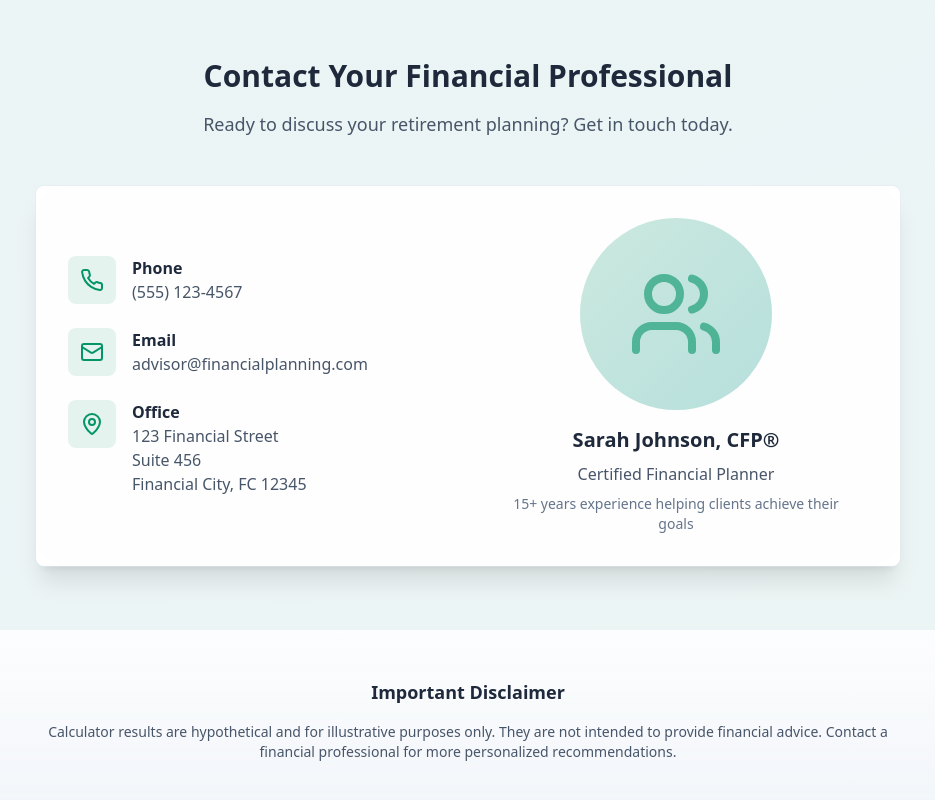
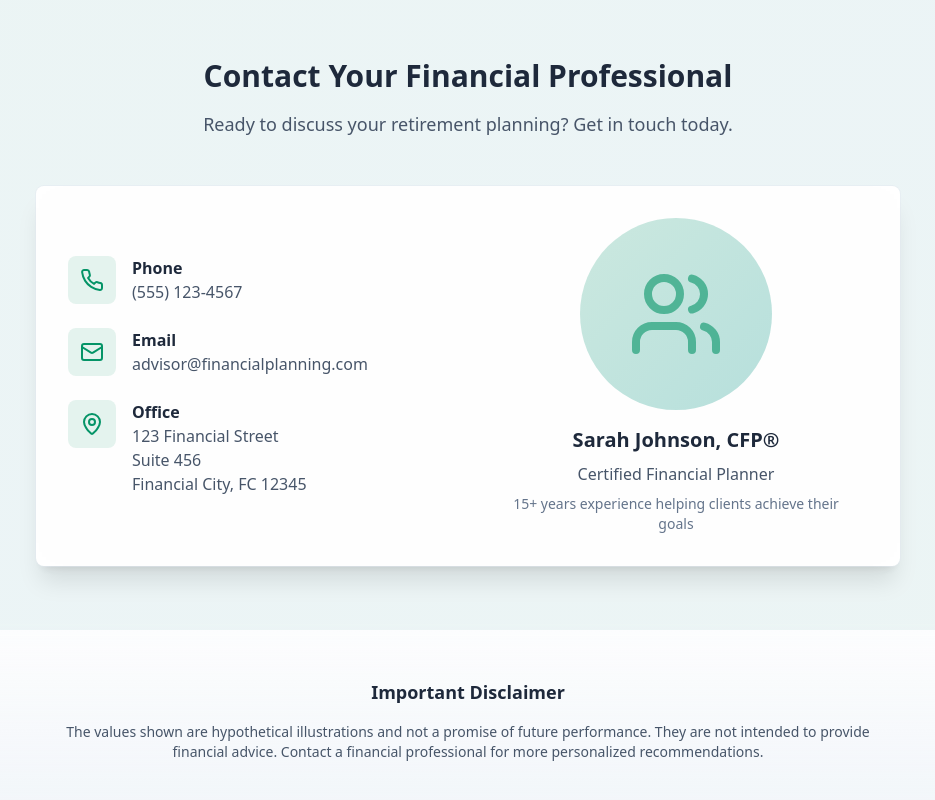
Before and after one commit to jasonmangold/nest-egg-explorer-tool, a React (Vite) app: page / in a window 1280 px wide. Shown: the part 2538-3338 px from the top of the page, without its empty margins (172-1107 px from the left). Built offline with nearby package versions, Linux system fonts and the light colour scheme.

Commit message:
Update disclaimer text

```diff
--- a/src/pages/Index.tsx
+++ b/src/pages/Index.tsx
@@ -48,7 +48,7 @@ const Index = () => {
     contact_button_type: "scroll",
     contact_button_url: undefined,
     show_podcast: true,
-    disclaimer_text: "Calculator results are hypothetical and for illustrative purposes only. They are not intended to provide financial advice. Contact a financial professional for more personalized recommendations."
+    disclaimer_text: "The values shown are hypothetical illustrations and not a promise of future performance. They are not intended to provide financial advice. Contact a financial professional for more personalized recommendations."
   });
 
   // Fetch advisor data from database
@@ -612,7 +612,7 @@ const Index = () => {
       pdf.setFontSize(6.5);
       pdf.setFont("helvetica", "normal");
       pdf.setTextColor(71, 85, 105);
-      const disclaimerText = advisorInfo.disclaimer_text || "Calculator results are hypothetical and for illustrative purposes only. They are not intended to provide financial advice. Contact a financial professional for more personalized recommendations.";
+      const disclaimerText = advisorInfo.disclaimer_text || "The values shown are hypothetical illustrations and not a promise of future performance. They are not intended to provide financial advice. Contact a financial professional for more personalized recommendations.";
       const disclaimerLines = pdf.splitTextToSize(disclaimerText, pageWidth - 30);
       pdf.text(disclaimerLines, 15, currentY + 5);
 
```
